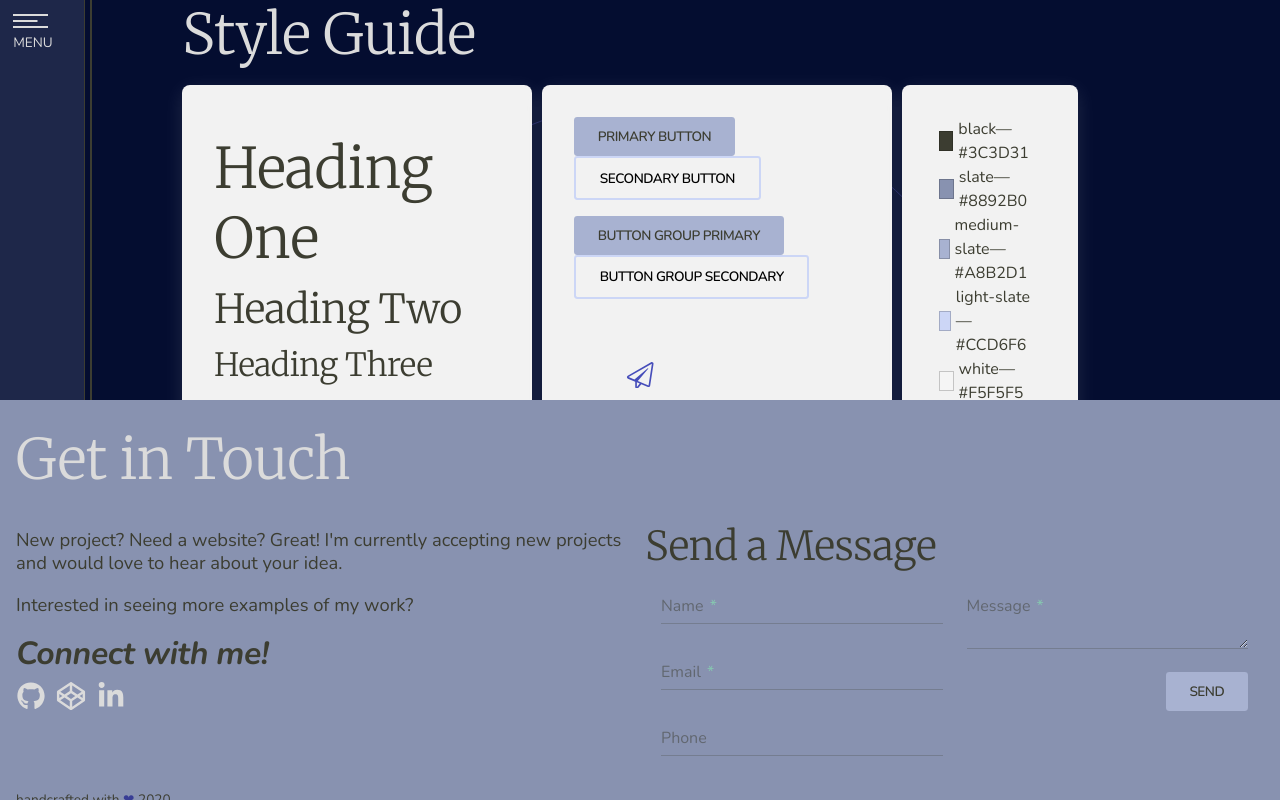
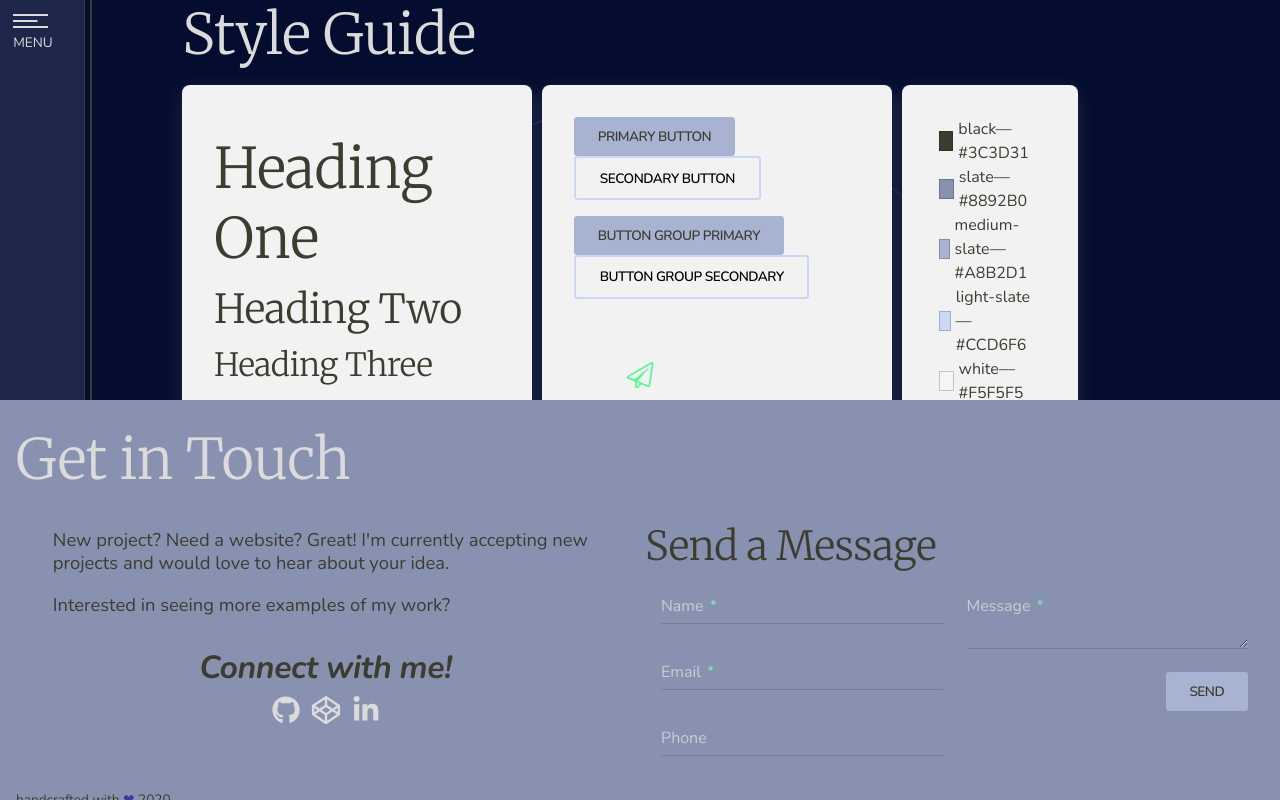
Before and after one commit to sambasallah/portfolio-v3, a Vue app: page /style-guide in a window 1280 px wide. Both pictures are taken after a click on the button 639 px from the left and 955 px from the top of the page. Shown: the part 133-933 px from the top of the page. Built offline with nearby package versions, Linux system fonts and the light colour scheme; the HTML template or start-up script is replaced by a standard one.

Commit message:
contact updates

```diff
--- a/src/components/ContactButton.vue
+++ b/src/components/ContactButton.vue
@@ -110,11 +110,7 @@ export default {
 			&:active,
 			&.active {
 				cursor: pointer;
-				color: lighten(#383d95, 10%);
-
-				@media screen and (max-width: $bp5) {
-					color: darken($mint, 10%);
-				}
+				color: darken($mint, 10%);
 			}
 		}
 	}
--- a/src/router/index.js
+++ b/src/router/index.js
@@ -40,7 +40,7 @@ const routes = [
 		path: '/resume',
 		name: 'resume',
 		component: Resume,
-		displayInNav: false,
+		displayInNav: true,
 		meta: {
 			title: 'Resume | Christa Weaver - Frontend Engineer'
 		}
--- a/src/views/Contact.vue
+++ b/src/views/Contact.vue
@@ -9,9 +9,11 @@
 					idea.
 				</p>
 				<p>Interested in seeing more examples of my work?</p>
+
+				<div class="contact-section__connect">
 					<h3>Connect with me!</h3>
 
-				<ul class="contact-social-links">
+					<ul class="contact-section__connect-social-links">
 						<li>
 							<a
 								href="https://github.com/cweave"
@@ -45,6 +47,7 @@
 							</a>
 						</li>
 					</ul>
+				</div>
 			</section>
 
 			<section class="form">
@@ -154,9 +157,9 @@ export default {
 	},
 	methods: {
 		formatPhone(e) {
-			console.log('format', e.target.value);
 			const digit = e.target.value.replace(/\D/g, '').match(/(\d{0,3})(\d{0,3})(\d{0,4})/);
 			e.target.value = !digit[2] ? digit[1] : `(${digit[1]}) ${digit[2]}${digit[3] ? `-${digit[3]}` : ''}`;
+			this.phone = e.target.value;
 		},
 		handleKeyUp(e) {
 			const label = e.target.nextSibling;
@@ -164,7 +167,7 @@ export default {
 		},
 		handleBlur(e) {
 			const label = e.target.nextSibling;
-			if (e.target.value === '') label.classList.remove('filled');
+			e.target.value === '' ? label.classList.remove('filled') : label.classList.add('filled');
 		},
 		processForm(e) {
 			// change the button to a spinner on submit and disable button
@@ -200,6 +203,10 @@ export default {
 	transform: all ease 0.5s;
 	padding: 0.5em 1em;
 
+	p {
+		padding: 0 2em;
+	}
+
 	@media screen and (max-width: $bp5) {
 		overflow-y: scroll;
 		top: 50px;
@@ -209,10 +216,44 @@ export default {
 		min-height: 50vh;
 	}
 
+	&__connect {
+		margin-top: 2em;
+
 		h3 {
 			font-family: $sans-serif;
 			font-weight: 600;
 			font-style: italic;
+			text-align: center;
+		}
+		&-social-links {
+			display: inline-flex;
+			justify-content: center;
+			list-style-type: none;
+			padding: 0;
+			margin: 0;
+			width: 100%;
+
+			li {
+				a {
+					background-image: none;
+					transition: color 0.2s ease-in;
+
+					&:hover,
+					&:focus,
+					&:active {
+						color: $mint;
+					}
+				}
+
+				&:not(:last-of-type) {
+					margin-right: 10px;
+				}
+			}
+
+			svg {
+				width: 30px;
+			}
+		}
 	}
 
 	.small {
@@ -249,34 +290,6 @@ export default {
 	&__grid-container {
 		& > section:nth-child(1) {
 			grid-area: contact;
-
-			.contact-social-links {
-				display: inline-flex;
-				list-style-type: none;
-				padding: 0;
-				margin: 0;
-
-				li {
-					a {
-						background-image: none;
-						transition: color 0.2s ease-in;
-
-						&:hover,
-						&:focus,
-						&:active {
-							color: $mint;
-						}
-					}
-
-					&:not(:last-of-type) {
-						margin-right: 10px;
-					}
-				}
-
-				svg {
-					width: 30px;
-				}
-			}
 		}
 
 		& > section:nth-child(2) {
@@ -410,7 +423,8 @@ export default {
 							z-index: 2;
 							width: 100%;
 							font-weight: 300;
-							opacity: 0.5;
+							color: $body-text;
+							opacity: 0.8;
 							cursor: text;
 							transition: 0.2s ease all;
 							margin: 0;
```
Lines whose indentation alone changed are shown as unchanged.
